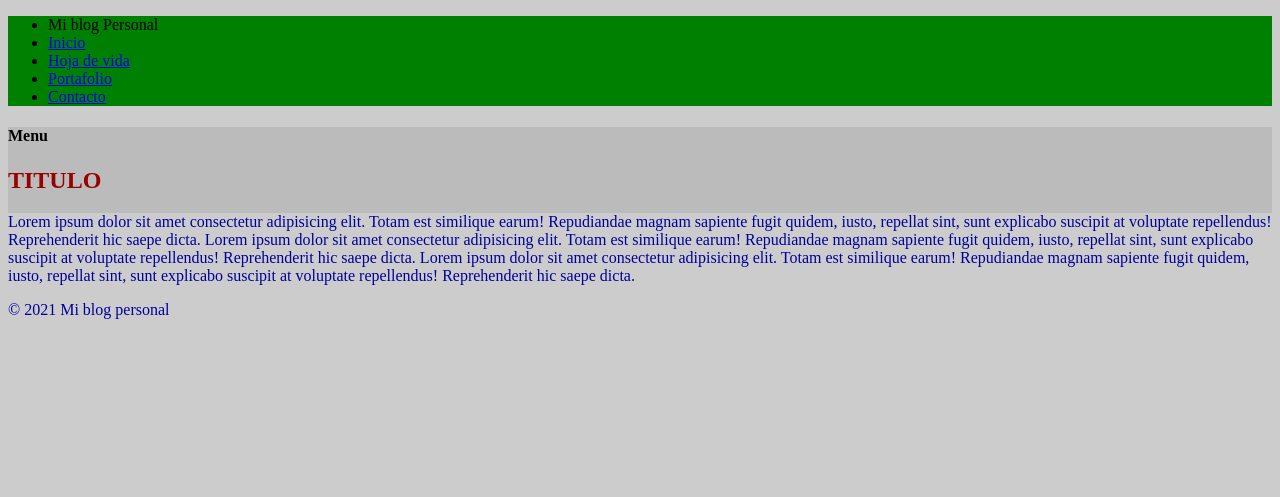
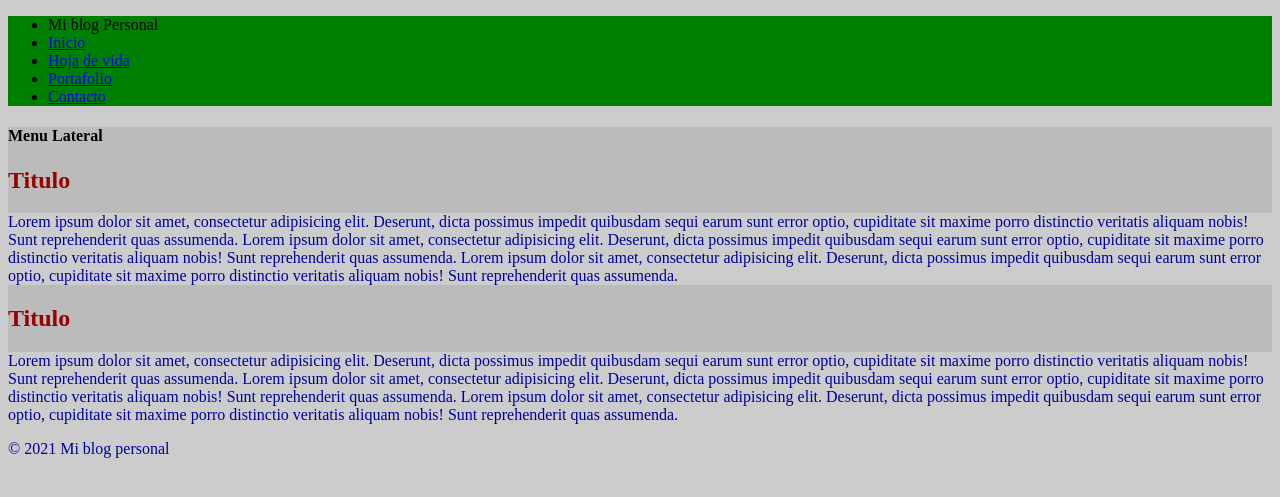
Before and after one commit to marver987/DESARROLLO_WEB101, a PHP site: page /maqueta.html in a window 1280 px wide. Shown: the top 497 px of the page. Run offline with PHP 8.4, Linux system fonts and the light colour scheme.

Commit message:
Segundo commit

```diff
--- a/css/app.css
+++ b/css/app.css
@@ -1,6 +1,6 @@
 /*
 =============================================================
-ESTILOS DE
+ESTILOS DE MI APLICACION
 =============================================================
 */
 
@@ -14,6 +14,7 @@ p {
   color: #009;
   background-color: #ccc;
 }
+
 div {
   background-color: #bbb;
 }
@@ -21,6 +22,7 @@ div {
 #cabecera {
   background-color: green;
 }
+
 .articulo {
-  color: sienna;
+  color: #cc0;
 }
--- a/maqueta.html
+++ b/maqueta.html
@@ -6,8 +6,8 @@
   <meta name="viewport" content="width=device-width, initial-scale=1.0">
   <title>Primera Maqueta</title>
   <link rel="stylesheet" type="text/css" href="css/app.css">
+</head>
 
-</head>
 <body>
   <div id="cabecera">
     <ul>
@@ -21,19 +21,30 @@
 
   <div id="principal">
     <div id="menu_lateral">
-      <h4>Menu</h4>
+      <h4>Menu Lateral</h4>
     </div>
     <div id="contenido">
       <div class="articulo">
-        <h2>TITULO</h2>
-        <P>
-          Lorem ipsum dolor sit amet consectetur adipisicing elit. Totam est similique earum! Repudiandae magnam sapiente fugit
-          quidem, iusto, repellat sint, sunt explicabo suscipit at voluptate repellendus! Reprehenderit hic saepe dicta.
-          Lorem ipsum dolor sit amet consectetur adipisicing elit. Totam est similique earum! Repudiandae magnam sapiente fugit
-          quidem, iusto, repellat sint, sunt explicabo suscipit at voluptate repellendus! Reprehenderit hic saepe dicta.
-          Lorem ipsum dolor sit amet consectetur adipisicing elit. Totam est similique earum! Repudiandae magnam sapiente fugit
-          quidem, iusto, repellat sint, sunt explicabo suscipit at voluptate repellendus! Reprehenderit hic saepe dicta.
-        </P>
+        <h2>Titulo</h2>
+        <p>
+          Lorem ipsum dolor sit amet, consectetur adipisicing elit. Deserunt, dicta possimus impedit quibusdam sequi earum sunt
+          error optio, cupiditate sit maxime porro distinctio veritatis aliquam nobis! Sunt reprehenderit quas assumenda.
+          Lorem ipsum dolor sit amet, consectetur adipisicing elit. Deserunt, dicta possimus impedit quibusdam sequi earum sunt
+          error optio, cupiditate sit maxime porro distinctio veritatis aliquam nobis! Sunt reprehenderit quas assumenda.
+          Lorem ipsum dolor sit amet, consectetur adipisicing elit. Deserunt, dicta possimus impedit quibusdam sequi earum sunt
+          error optio, cupiditate sit maxime porro distinctio veritatis aliquam nobis! Sunt reprehenderit quas assumenda.
+        </p>
+      </div>
+      <div class="articulo">
+        <h2>Titulo</h2>
+        <p>
+          Lorem ipsum dolor sit amet, consectetur adipisicing elit. Deserunt, dicta possimus impedit quibusdam sequi earum sunt
+          error optio, cupiditate sit maxime porro distinctio veritatis aliquam nobis! Sunt reprehenderit quas assumenda.
+          Lorem ipsum dolor sit amet, consectetur adipisicing elit. Deserunt, dicta possimus impedit quibusdam sequi earum sunt
+          error optio, cupiditate sit maxime porro distinctio veritatis aliquam nobis! Sunt reprehenderit quas assumenda.
+          Lorem ipsum dolor sit amet, consectetur adipisicing elit. Deserunt, dicta possimus impedit quibusdam sequi earum sunt
+          error optio, cupiditate sit maxime porro distinctio veritatis aliquam nobis! Sunt reprehenderit quas assumenda.
+        </p>
       </div>
     </div>
   </div>
@@ -43,5 +54,6 @@
       &copy; 2021 Mi blog personal
     </p>
   </div>
+
 </body>
 </html>
```
